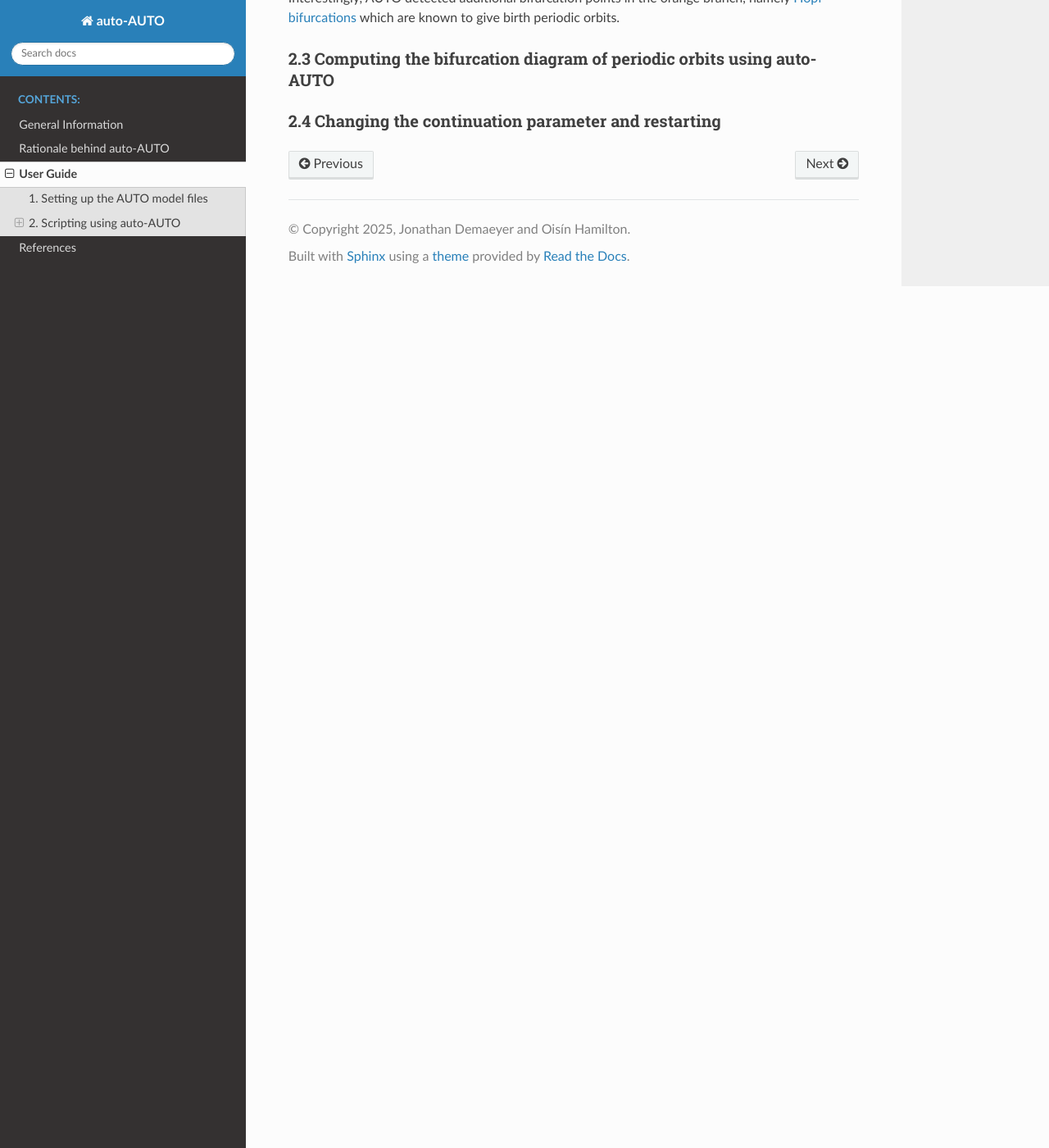
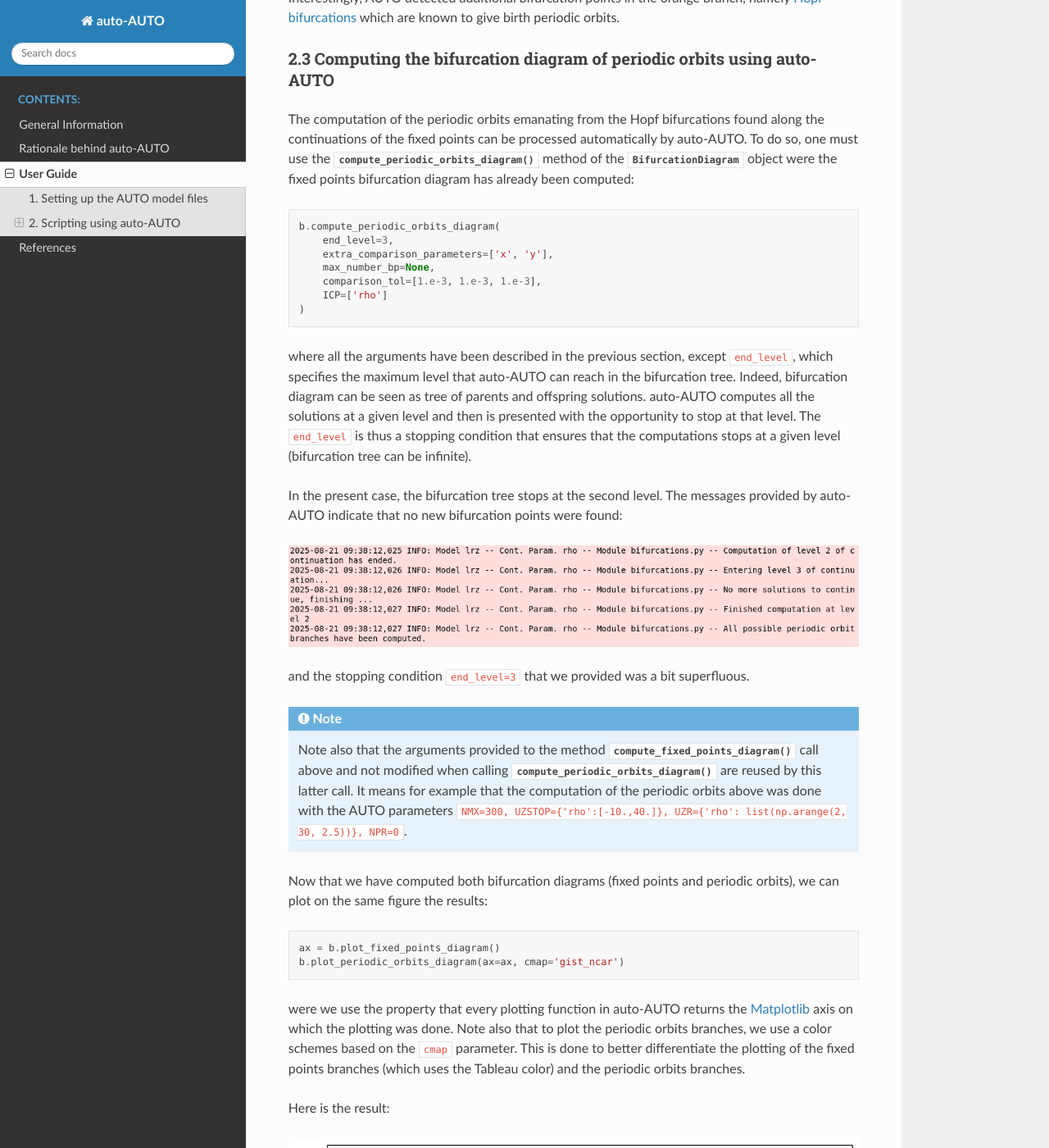
Before and after one commit to Climdyn/auto-AUTO, a Sphinx documentation site: the page built from documentation/source/files/user_guide.rst, in a window 1280 px wide and 1400 px high, scrolled down 7054 px. Shown: the whole window at 82% size. Built offline with Sphinx 7.4.7 and the Read the Docs theme 3.1.0, drawn with Linux system fonts in a browser that asks for light colours; formulas are drawn with MathJax 3; some of the changed text lies outside the part shown.

Commit message:
Started the PO section WIP

```diff
--- a/documentation/source/files/rationale.rst
+++ b/documentation/source/files/rationale.rst
@@ -22,5 +22,5 @@ Regime diagrams class development is planned in the future.
 These diagrams classes include the logic to expand and compute the bifurcation tree, and will perform these computations
 up to pre-specified level.
 
-auto-AUTO has been designed with bifurcations of continuous-time dynamical system in mind. algebraïc and discrete-time
+auto-AUTO has been designed with bifurcations of continuous-time dynamical system in mind. Algebraic and discrete-time
 systems could work but have not been tested. Homoclinic continuations are out of the scope of auto-AUTO.
--- a/documentation/source/files/user_guide.rst
+++ b/documentation/source/files/user_guide.rst
@@ -299,6 +299,65 @@ Interestingly, AUTO detected additional bifurcation points in the orange branch,
 2.3 Computing the bifurcation diagram of periodic orbits using auto-AUTO
 ~~~~~~~~~~~~~~~~~~~~~~~~~~~~~~~~~~~~~~~~~~~~~~~~~~~~~~~~~~~~~~~~~~~~~~~~
 
+The computation of the periodic orbits emanating from the Hopf bifurcations found along the continuations of the fixed points can be processed automatically
+by auto-AUTO. To do so, one must use the :meth:`.compute_periodic_orbits_diagram` method of the :class:`BifurcationDiagram` object were the fixed points
+bifurcation diagram has already been computed:
+
+.. code-block:: python
+
+    b.compute_periodic_orbits_diagram(
+        end_level=3,
+        extra_comparison_parameters=['x', 'y'],
+        max_number_bp=None,
+        comparison_tol=[1.e-3, 1.e-3, 1.e-3],
+        ICP=['rho']
+    )
+
+where all the arguments have been described in the previous section, except :code:`end_level`, which specifies the maximum level that auto-AUTO can reach in the bifurcation tree.
+Indeed, bifurcation diagram can be seen as tree of parents and offspring solutions. auto-AUTO computes all the solutions at a given level and then is presented with the opportunity
+to stop at that level. The :code:`end_level` is thus a stopping condition that ensures that the computations stops at a given level (bifurcation tree can be infinite).
+
+
+In the present case, the bifurcation tree stops at the second level. The messages provided by auto-AUTO indicate that no new bifurcation points were found:
+
+.. image:: figures/stops_at_level_3.png
+
+and the stopping condition :code:`end_level=3` that we provided was a bit superfluous.
+
+.. note::
+
+    Note also that the arguments provided to the method :meth:`compute_fixed_points_diagram` call above and not modified when calling :meth:`compute_periodic_orbits_diagram`
+    are reused by this latter call. It means for example that the computation of the periodic orbits above was done with the AUTO parameters
+    :code:`NMX=300, UZSTOP={'rho':[-10.,40.]}, UZR={'rho': list(np.arange(2, 30, 2.5))}, NPR=0`.
+
+Now that we have computed both bifurcation diagrams (fixed points and periodic orbits), we can plot on the same figure the results:
+
+.. code-block::
+
+    ax = b.plot_fixed_points_diagram()
+    b.plot_periodic_orbits_diagram(ax=ax, cmap='gist_ncar')
+
+were we use the property that every plotting function in auto-AUTO returns the |Matplotlib| axis on which the plotting was done.
+Note also that to plot the periodic orbits branches, we use a color schemes based on the :code:`cmap` parameter. This is done
+to better differentiate the plotting of the fixed points branches (which uses the Tableau color) and the periodic orbits branches.
+
+Here is the result:
+
+.. image:: figures/branches_plot.png
+
+where we can see that three new (periodic orbits) branches have appeared. The last one is not important here (spurious result ?), but the branches 3 and 4 are interesting.
+They emanate from the Hopf bifurcations and their :math:`L_2` norms then tend to zero, i.e. the same value as the fixed point at the origin of the phase space.
+On this plot of :math:`\rho` versus the :math:`L_2` norm, they look similar, but actually a 3D plot involving the :math:`x` phase space variable shows that they are not to be confused:
+
+.. code-block::
+
+    ax = b.plot_fixed_points_diagram_3D()
+    b.plot_periodic_orbits_diagram_3D(ax=ax, cmap='gist_ncar')
+
+.. image:: figures/branches_plot_3D.png
+
+What we have seen so far are plots of the branches of solutions as a function of the continuation parameter, but it would be interesting to see the solutions
+embedded in the phase space where they live. To do that, one can use the ...
 
 2.4 Changing the continuation parameter and restarting
 ~~~~~~~~~~~~~~~~~~~~~~~~~~~~~~~~~~~~~~~~~~~~~~~~~~~~~~
```
Also changed, not shown: documentation/source/files/figures/branches_plot.png (added), documentation/source/files/figures/branches_plot_3D.png (added), documentation/source/files/figures/stops_at_level_3.png (added).
